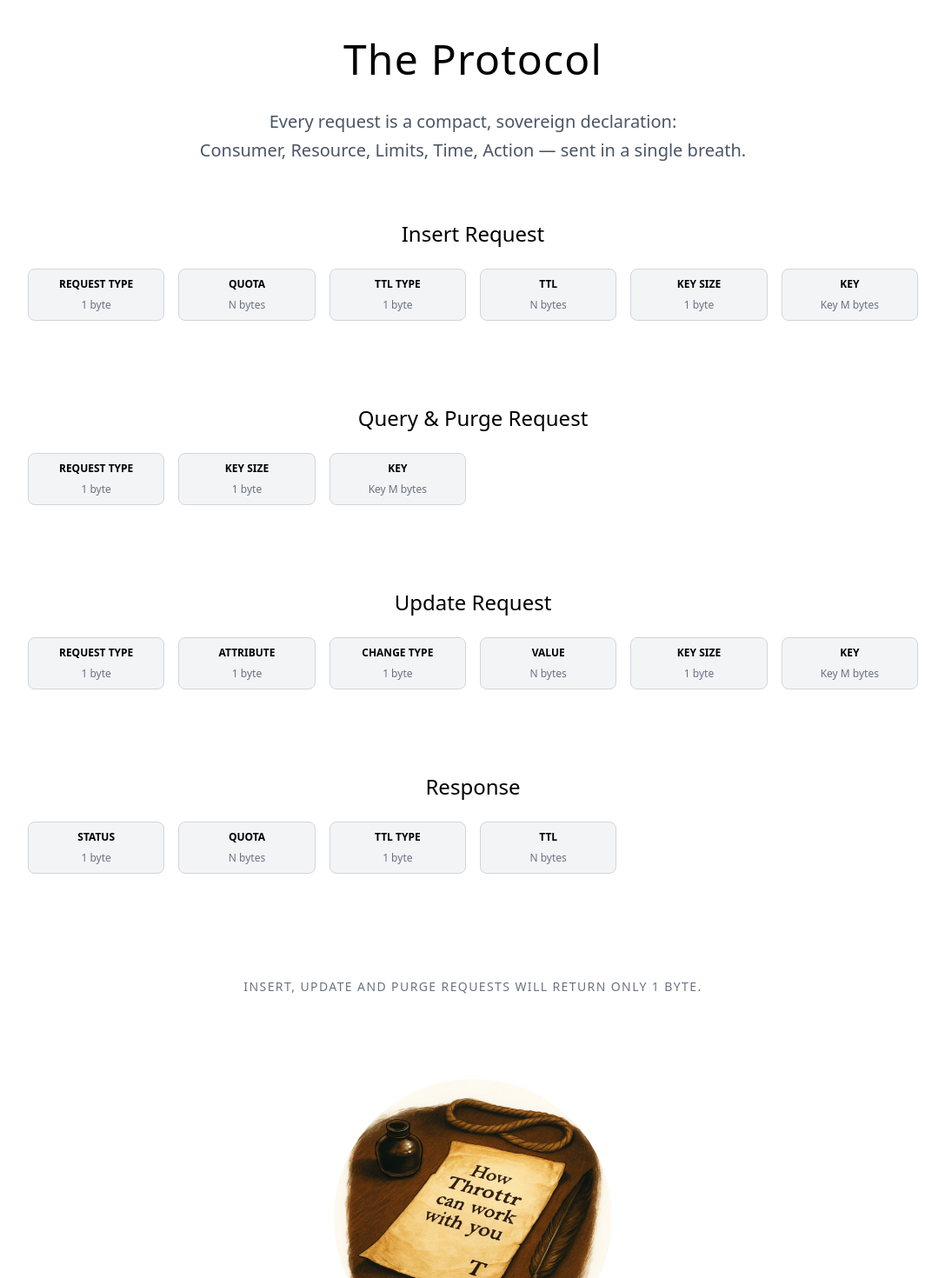
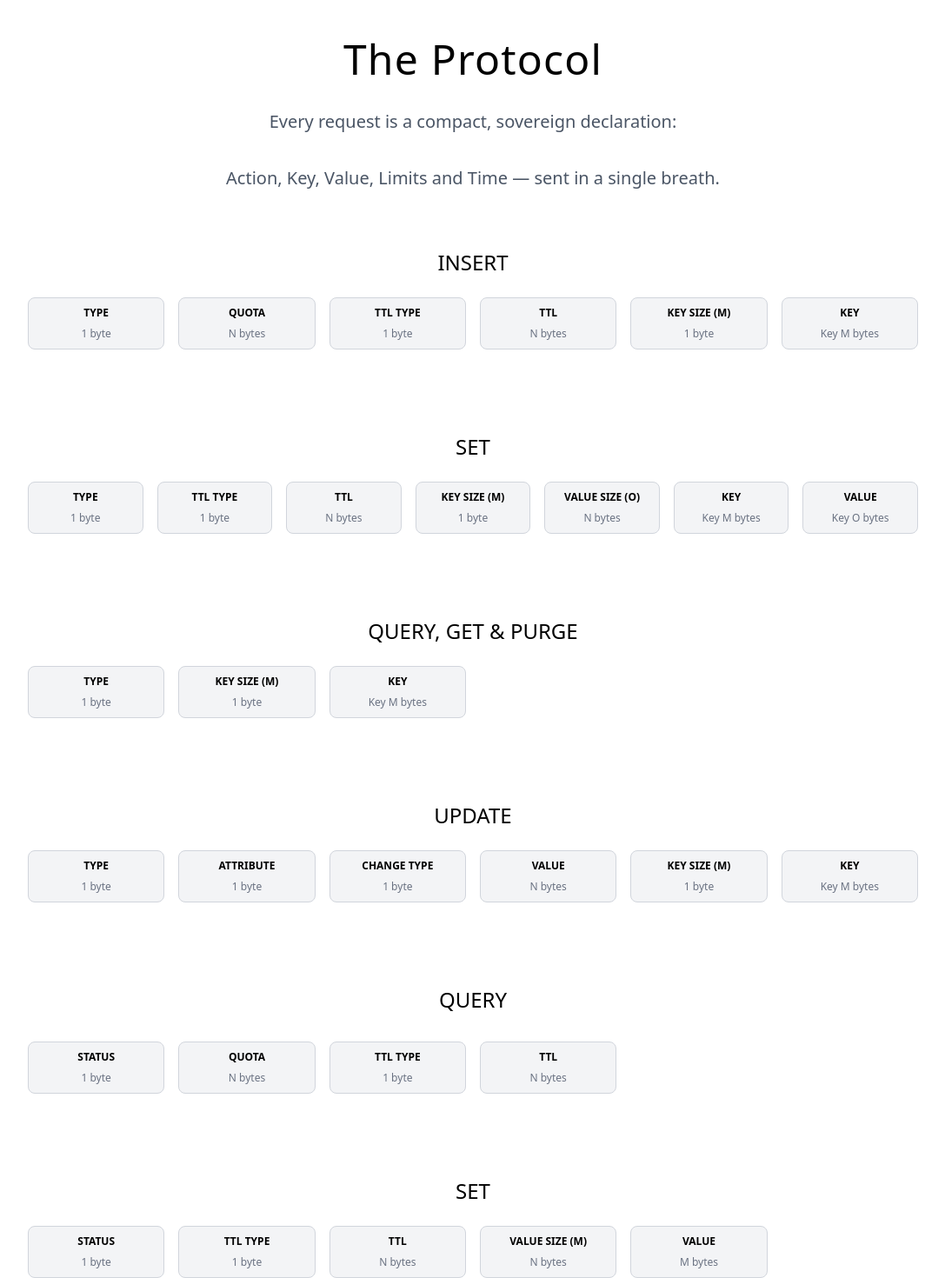
Before and after one commit to throttr/site, a Vue app: page / in a window 1280 px wide. Shown: the part 2100-3570 px from the top of the page at 87% size, without its empty margins (96-1183 px from the left). Built offline with nearby package versions, Linux system fonts and the light colour scheme.

Commit message:
Site updated.

```diff
--- a/src/components/Example.vue
+++ b/src/components/Example.vue
@@ -18,13 +18,13 @@
 
       <div class="overflow-auto p-10 rounded-2xl mb-10 text-center" style="background-color: rgb(243, 243, 243);">
         <pre class="pre-styled" style="margin-bottom: 20px;">Quotas and TTL upto <strong>255</strong>:</pre>
-        <pre class="pre-styled">docker run -p 9000:9000 ghcr.io/throttr/throttr:4.0.11-release-uint8</pre>
+        <pre class="pre-styled">docker run -p 9000:9000 ghcr.io/throttr/throttr:4.0.13-release-uint8</pre>
         <pre class="pre-styled" style="margin-bottom: 20px; margin-top: 60px;">Quotas and TTL upto <strong>65.535</strong>:</pre>
-        <pre class="pre-styled">docker run -p 9000:9000 ghcr.io/throttr/throttr:4.0.11-release-uint16</pre>
+        <pre class="pre-styled">docker run -p 9000:9000 ghcr.io/throttr/throttr:4.0.13-release-uint16</pre>
         <pre class="pre-styled" style="margin-bottom: 20px; margin-top: 60px;">Quotas and TTL upto <strong>4.294.967.295</strong>:</pre>
-        <pre class="pre-styled">docker run -p 9000:9000 ghcr.io/throttr/throttr:4.0.11-release-uint32</pre>
+        <pre class="pre-styled">docker run -p 9000:9000 ghcr.io/throttr/throttr:4.0.13-release-uint32</pre>
         <pre class="pre-styled" style="margin-bottom: 20px; margin-top: 60px;">Quotas and TTL upto <strong>18.446.744.073.709.551.615</strong>:</pre>
-        <pre class="pre-styled">docker run -p 9000:9000 ghcr.io/throttr/throttr:4.0.11-release-uint64</pre>
+        <pre class="pre-styled">docker run -p 9000:9000 ghcr.io/throttr/throttr:4.0.13-release-uint64</pre>
       </div>
     </div>
 
--- a/src/components/Protocol.vue
+++ b/src/components/Protocol.vue
@@ -11,58 +11,82 @@
 
     <p class="max-w-2xl text-lg md:text-xl leading-relaxed mb-16"
        :class="isDark ? 'text-gray-400' : 'text-gray-600'">
-      Every request is a compact, sovereign declaration:<br>
-      Consumer, Resource, Limits, Time, Action — sent in a single breath.
+      Every request is a compact, sovereign declaration:<br><br>
+      Action, Key, Value, Limits and Time — sent in a single breath.
     </p>
 
     <!-- Insert Request -->
     <div class="max-w-5xl w-full mb-24">
-      <h3 class="text-2xl font-light mb-6">Insert Request</h3>
+      <h3 class="text-2xl font-light mb-6">INSERT</h3>
       <div class="grid grid-cols-2 sm:grid-cols-3 md:grid-cols-4 lg:grid-cols-6 gap-4">
-        <ProtocolBox title="Request Type" size="1 byte" />
+        <ProtocolBox title="Type" size="1 byte" />
         <ProtocolBox title="Quota" size="N bytes" />
         <ProtocolBox title="TTL Type" size="1 byte" />
         <ProtocolBox title="TTL" size="N bytes" />
-        <ProtocolBox title="Key Size" size="1 byte" />
+        <ProtocolBox title="Key Size (M)" size="1 byte" />
         <ProtocolBox title="Key" size="Key M bytes" />
       </div>
     </div>
 
-    <!-- Query and Purge Request -->
+    <!-- Set Request -->
     <div class="max-w-5xl w-full mb-24">
-      <h3 class="text-2xl font-light mb-6">Query & Purge Request</h3>
+      <h3 class="text-2xl font-light mb-6">SET</h3>
+      <div class="grid grid-cols-2 sm:grid-cols-3 md:grid-cols-4 lg:grid-cols-7 gap-4">
+        <ProtocolBox title="Type" size="1 byte" />
+        <ProtocolBox title="TTL Type" size="1 byte" />
+        <ProtocolBox title="TTL" size="N bytes" />
+        <ProtocolBox title="Key Size (M)" size="1 byte" />
+        <ProtocolBox title="Value Size (O)" size="N bytes" />
+        <ProtocolBox title="Key" size="Key M bytes" />
+        <ProtocolBox title="Value" size="Key O bytes" />
+      </div>
+    </div>
+
+    <!-- Query, Get and Purge Request -->
+    <div class="max-w-5xl w-full mb-24">
+      <h3 class="text-2xl font-light mb-6">QUERY, GET & PURGE</h3>
       <div class="grid grid-cols-2 sm:grid-cols-3 md:grid-cols-4 lg:grid-cols-6 gap-4">
-        <ProtocolBox title="Request Type" size="1 byte" />
-        <ProtocolBox title="Key Size" size="1 byte" />
+        <ProtocolBox title="Type" size="1 byte" />
+        <ProtocolBox title="Key Size (M)" size="1 byte" />
         <ProtocolBox title="Key" size="Key M bytes" />
       </div>
     </div>
 
     <!-- Update Request -->
     <div class="max-w-5xl w-full mb-24">
-      <h3 class="text-2xl font-light mb-6">Update Request</h3>
+      <h3 class="text-2xl font-light mb-6">UPDATE</h3>
       <div class="grid grid-cols-2 sm:grid-cols-3 md:grid-cols-4 lg:grid-cols-6 gap-4">
-        <ProtocolBox title="Request Type" size="1 byte" />
+        <ProtocolBox title="Type" size="1 byte" />
         <ProtocolBox title="Attribute" size="1 byte" />
         <ProtocolBox title="Change Type" size="1 byte" />
         <ProtocolBox title="Value" size="N bytes" />
-        <ProtocolBox title="Key Size" size="1 byte" />
+        <ProtocolBox title="Key Size (M)" size="1 byte" />
         <ProtocolBox title="Key" size="Key M bytes" />
       </div>
     </div>
 
     <!-- Response -->
     <div class="max-w-5xl w-full">
-      <h3 class="text-2xl font-light mb-6">Response</h3>
-      <div class="grid grid-cols-2 sm:grid-cols-3 md:grid-cols-4 lg:grid-cols-6 gap-4">
+      <h3 class="text-2xl font-light">QUERY</h3>
+      <div class="grid grid-cols-2 sm:grid-cols-3 md:grid-cols-4 lg:grid-cols-6 gap-4 mb-24 mt-8">
         <ProtocolBox title="Status" size="1 byte" />
         <ProtocolBox title="Quota" size="N bytes" />
         <ProtocolBox title="TTL Type" size="1 byte" />
         <ProtocolBox title="TTL" size="N bytes" />
       </div>
+
+      <h3 class="text-2xl font-light mb-6">SET</h3>
+      <div class="grid grid-cols-2 sm:grid-cols-3 md:grid-cols-4 lg:grid-cols-6 gap-4">
+        <ProtocolBox title="Status" size="1 byte" />
+        <ProtocolBox title="TTL Type" size="1 byte" />
+        <ProtocolBox title="TTL" size="N bytes" />
+        <ProtocolBox title="Value Size (M)" size="N bytes" />
+        <ProtocolBox title="Value" size="M bytes" />
+      </div>
+
       <p class="mt-30 text-sm uppercase tracking-widest"
          :class="isDark ? 'text-gray-500' : 'text-gray-500'">
-        Insert, update and purge requests will return only 1 byte.
+        INSERT, UPDATE, PURGE and failed operations will return only 1 byte.
       </p>
     </div>
 
--- a/src/components/ProtocolBox.vue
+++ b/src/components/ProtocolBox.vue
@@ -1,6 +1,6 @@
 <template>
   <div
-      class="flex flex-col items-center justify-center border rounded-lg p-4 min-w-[150px] h-[60px] transition-colors duration-500"
+      class="flex flex-col items-center justify-center border rounded-lg p-4 min-w-[120px] h-[60px] transition-colors duration-500"
       :class="isDark ? 'border-gray-600 bg-gray-800' : 'border-gray-300 bg-gray-100'"
   >
     <div class="font-semibold uppercase text-xs mb-2">{{ props.title }}</div>
```
